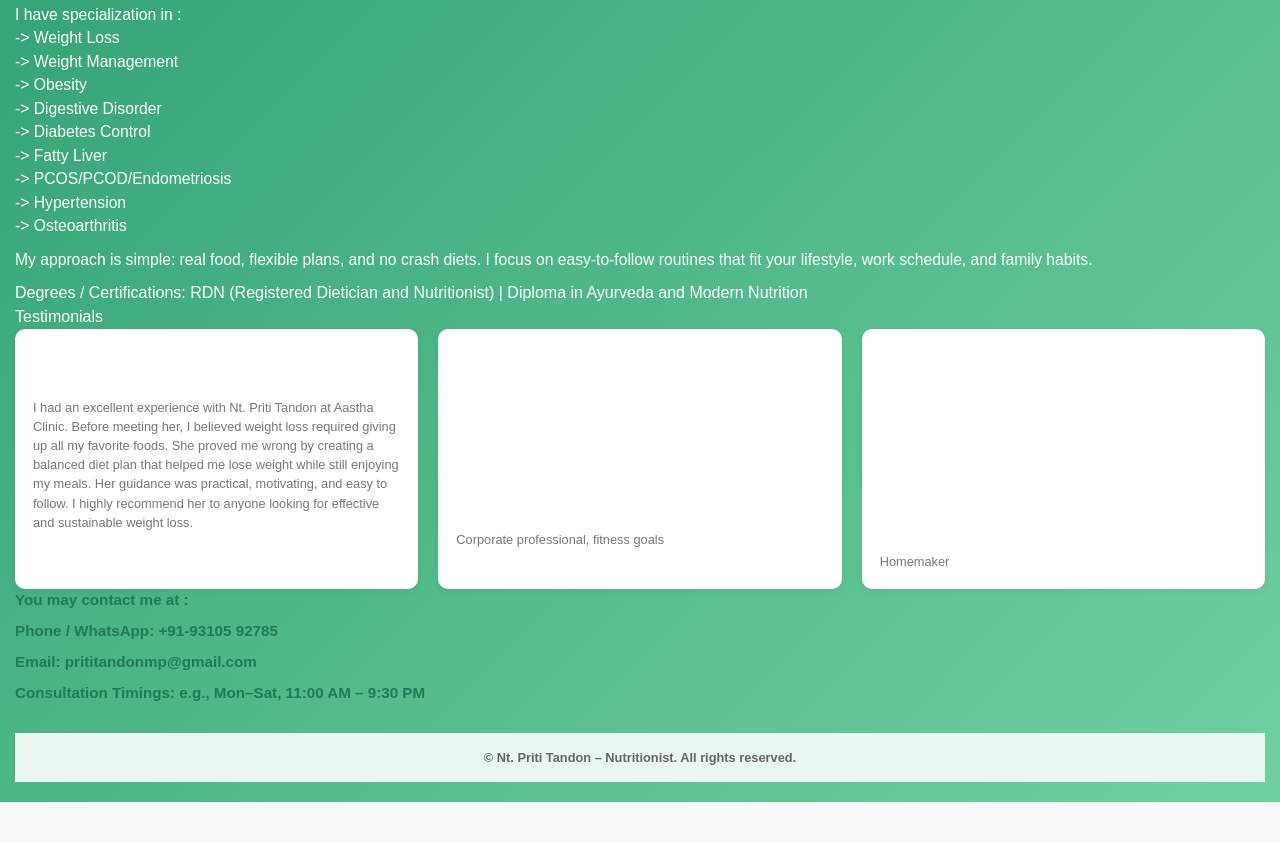
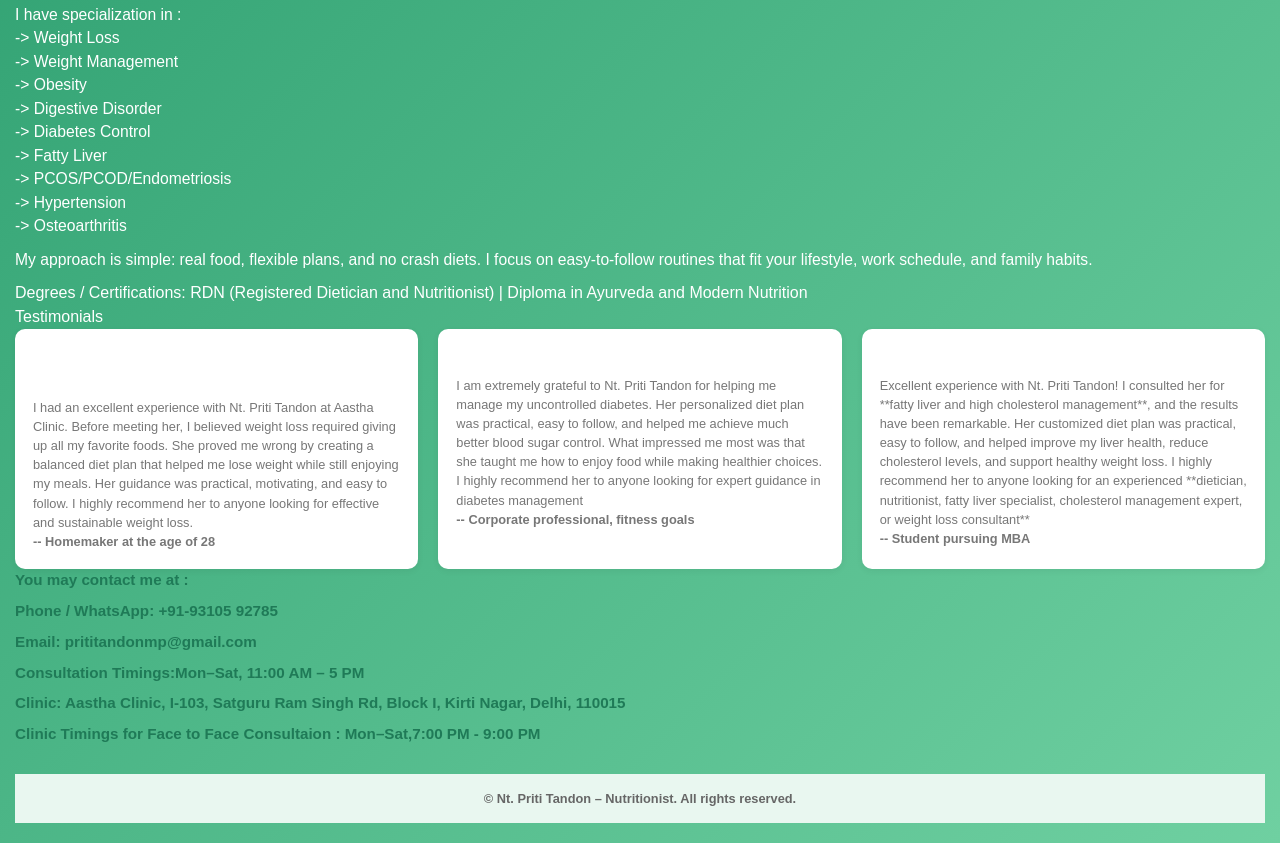
Before and after one commit to NtPriti/Nutr_PT, a plain HTML site: page index.html in a window 1280 px wide. Shown: the part 333-1176 px from the top of the page. Before the commit the page ends 1135 px from the top, so only its background shows below. Drawn offline with Linux system fonts and the light colour scheme.

Commit message:
Revise testimonials and contact information
Updated testimonials section with new content and formatting.

```diff
--- a/index.html
+++ b/index.html
@@ -65,17 +65,18 @@ Strong focus on integrating traditional Ayurvedic wisdom with modern nutritional
  <subtitle> Testimonials </subtitle>
   <div class="testimonials-grid">
     <div class="testimonial-card">
-      <!-- Replace client1.jpg with your client image, or use a generic avatar
-      <img src="client1.jpg" alt="Client 1 photo">  -->
+     <!-- <img src="client1.jpg" alt="Client 1 photo">  -->
       <div>
         <div class="testimonial-text">
           “After 3 months on this plan, I feel lighter, more energetic, and my blood sugar is finally under control.”
         </div>
-        <div class="testimonial-name">  </div>
+        <div class="testimonial-name"></div>
         <div class="testimonial-meta">I had an excellent experience with Nt. Priti Tandon at Aastha Clinic. Before meeting her,
 			I believed weight loss required giving up all my favorite foods. She proved me wrong by creating a balanced diet
 			plan that helped me lose weight while still enjoying my meals. Her guidance was practical, motivating, and easy to follow.
-			I highly recommend her to anyone looking for effective and sustainable weight loss.</div>
+			I highly recommend her to anyone looking for effective and sustainable weight loss.
+			<p> <B> -- Homemaker at the age of 28 </B> </p>
+	</div>
       </div>
     </div>
 
@@ -83,13 +84,15 @@ Strong focus on integrating traditional Ayurvedic wisdom with modern nutritional
      <!-- <img src="client2.jpg" alt="Client 2 photo"> -->
       <div>
         <div class="testimonial-text">
-          “I am extremely grateful to Nt. Priti Tandon for helping me manage my uncontrolled diabetes. Her personalized diet plan
+          “I am extremely grateful to Nt. Priti Tandon ”
+        </div>
+        <div class="testimonial-name">  </div>
+        <div class="testimonial-meta">I am extremely grateful to Nt. Priti Tandon for helping me manage my uncontrolled diabetes. Her personalized diet plan
 			was practical, easy to follow, and helped me achieve much better blood sugar control. What impressed me most was that
 			she taught me how to enjoy food while making healthier choices. I highly recommend her to anyone looking for expert
-			guidance in diabetes management..”
-        </div>
-        <div class="testimonial-name">  </div>
-        <div class="testimonial-meta">Corporate professional, fitness goals</div>
+			guidance in diabetes management
+			<p> <B> -- Corporate professional, fitness goals </B> </p>
+	</div>
       </div>
     </div>
 
@@ -97,13 +100,15 @@ Strong focus on integrating traditional Ayurvedic wisdom with modern nutritional
      <!-- <img src="Adarsh.jpg" alt="Client 3 photo"> -->
       <div>
         <div class="testimonial-text">
-          “Excellent experience with Nt. Priti Tandon! I consulted her for **fatty liver and high cholesterol management**, and the
+          “Excellent experience with Nt. Priti Tandon! ”
+        </div>
+        <div class="testimonial-name"> </div>
+        <div class="testimonial-meta"> Excellent experience with Nt. Priti Tandon! I consulted her for **fatty liver and high cholesterol management**, and the
 			results have been remarkable. Her customized diet plan was practical, easy to follow, and helped improve my liver health,
 			reduce cholesterol levels, and support healthy weight loss. I highly recommend her to anyone looking for an experienced **dietician,
-			nutritionist, fatty liver specialist, cholesterol management expert, or weight loss consultant**..”
-        </div>
-        <div class="testimonial-name"> </div>
-        <div class="testimonial-meta"> Homemaker </div>
+			nutritionist, fatty liver specialist, cholesterol management expert, or weight loss consultant**
+			<p> <B> -- Student pursuing MBA </B> </p>
+	</div>
       </div>
     </div>
   </div>
@@ -111,10 +116,12 @@ Strong focus on integrating traditional Ayurvedic wisdom with modern nutritional
 
   <div class="contact-wrapper">
     <div class="contact-info">
-      <p><strong>You may contact me at : </p>
+      <p><strong> You may contact me at : </p>
       <p><strong>Phone / WhatsApp:</strong> +91-93105 92785</p>
       <p><strong>Email:</strong> prititandonmp@gmail.com</p>
-      <p><strong>Consultation Timings:</strong> e.g., Mon–Sat, 11:00 AM – 9:30 PM</p>
+      <p><strong>Consultation Timings:</strong>Mon–Sat, 11:00 AM – 5 PM </p>
+      <p><strong>Clinic: </strong> Aastha Clinic, I-103, Satguru Ram Singh Rd, Block I, Kirti Nagar, Delhi, 110015 </p>
+      <p><strong>Clinic Timings for Face to Face Consultaion :</strong> Mon–Sat,7:00 PM - 9:00 PM</p>
     </div>
 </div>
 </div>
```
